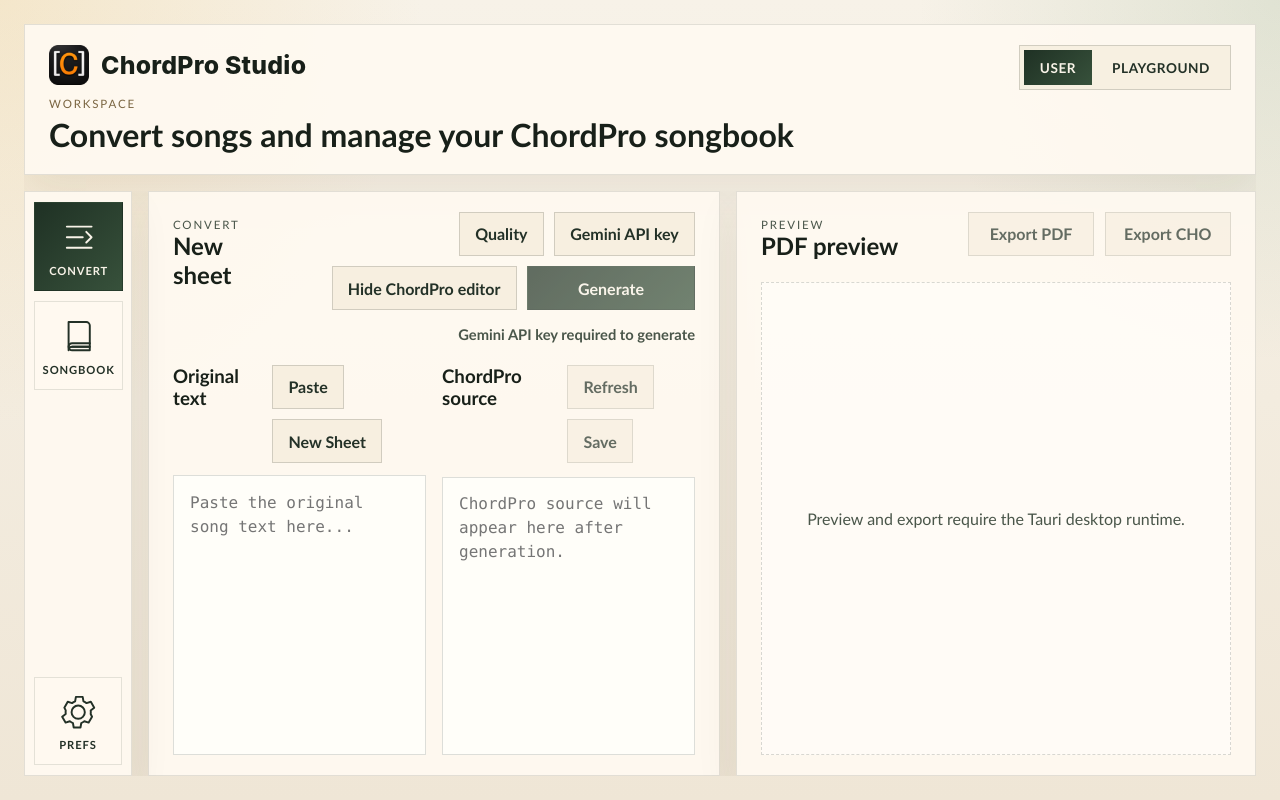
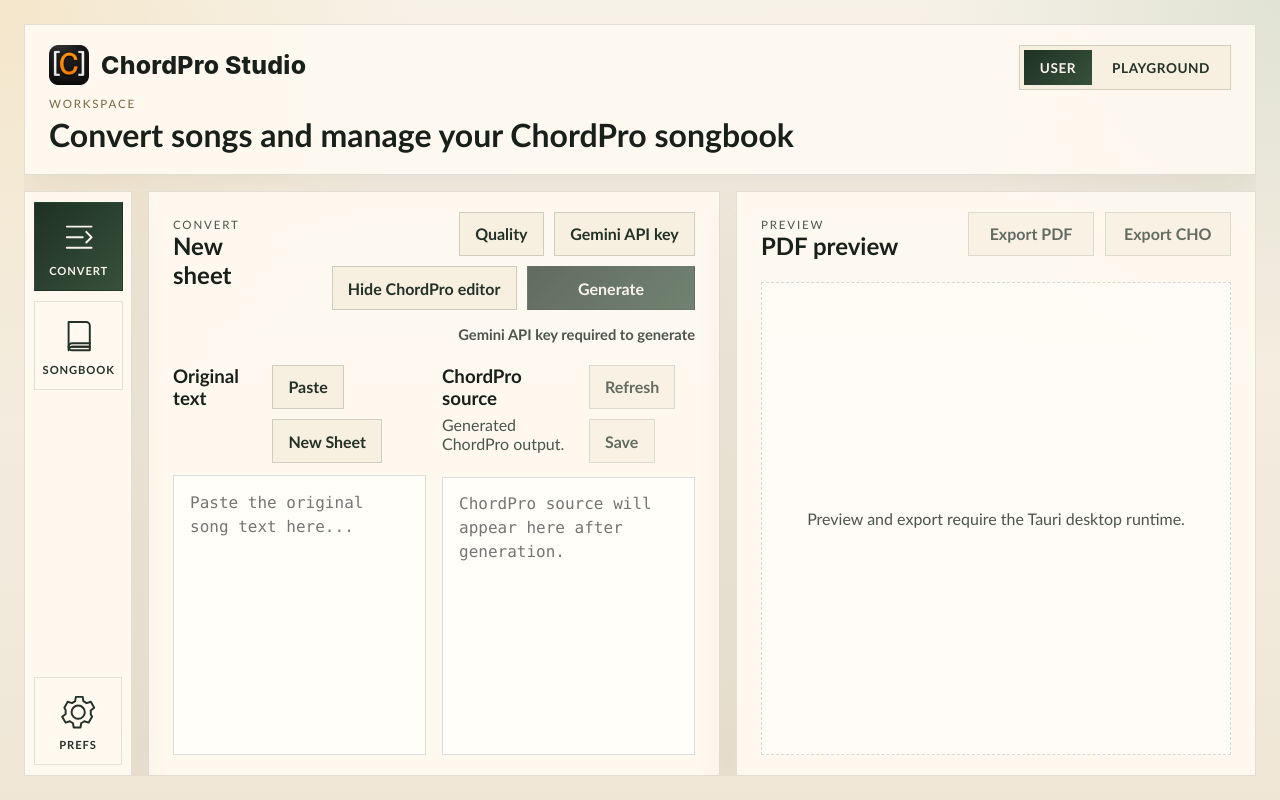
Before and after one commit to JCPaezD/chordpro-studio, a Vue app in the folder app/: page / in a window 1280 px wide. Both pictures are taken after a click on the button "Show ChordPro editor". Built offline with nearby package versions, Linux system fonts and the light colour scheme; no server answers.

Commit message:
feat(editor): unify ChordPro unsaved-state headers

```diff
--- /dev/null
+++ b/app/src/ui/components/ChordProEditorHeader.vue
@@ -0,0 +1,85 @@
+<script setup lang="ts">
+import { computed, useSlots } from "vue";
+
+const props = withDefaults(
+  defineProps<{
+    title: string;
+    subtitle?: string;
+    showUnsavedChanges?: boolean;
+  }>(),
+  {
+    subtitle: "",
+    showUnsavedChanges: false
+  }
+);
+
+const slots = useSlots();
+const hasActions = computed(() => !!slots.actions);
+</script>
+
+<template>
+  <div class="editor-header">
+    <div class="editor-header-copy">
+      <h3>{{ props.title }}</h3>
+      <p v-if="props.subtitle">{{ props.subtitle }}</p>
+    </div>
+    <div v-if="props.showUnsavedChanges || hasActions" class="editor-header-aside">
+      <span v-if="props.showUnsavedChanges" class="dirty-badge">Unsaved changes</span>
+      <div v-if="hasActions" class="editor-header-actions">
+        <slot name="actions" />
+      </div>
+    </div>
+  </div>
+</template>
+
+<style scoped>
+.editor-header,
+.editor-header-aside {
+  display: flex;
+  justify-content: space-between;
+  gap: 1rem;
+}
+
+.editor-header,
+.editor-header-aside {
+  align-items: flex-start;
+}
+
+.editor-header {
+  flex: 0 0 auto;
+}
+
+.editor-header-copy h3,
+.editor-header-copy p {
+  margin: 0;
+}
+
+.editor-header-copy p {
+  margin-top: 0.4rem;
+  color: #4a564a;
+}
+
+.editor-header-actions {
+  display: flex;
+  flex-wrap: wrap;
+  gap: 0.65rem;
+  align-items: center;
+}
+
+.dirty-badge {
+  padding: 0.35rem 0.55rem;
+  background: #f0dfb9;
+  color: #5b4320;
+  font-size: 0.8rem;
+  font-weight: 700;
+  text-transform: uppercase;
+  letter-spacing: 0.05em;
+}
+
+@media (max-width: 900px) {
+  .editor-header,
+  .editor-header-aside {
+    flex-direction: column;
+  }
+}
+</style>
--- a/app/src/ui/views/UserView.vue
+++ b/app/src/ui/views/UserView.vue
@@ -5,6 +5,7 @@
 import { openUrl } from "@tauri-apps/plugin-opener";
 import appLogo from "../assets/logo-64.png";
 import ChordProEditorPane from "../components/ChordProEditorPane.vue";
+import ChordProEditorHeader from "../components/ChordProEditorHeader.vue";
 import ClearSongbookModal from "../components/ClearSongbookModal.vue";
 import LoadingOverlayCard from "../components/LoadingOverlayCard.vue";
 import SongList from "../components/SongList.vue";
@@ -61,6 +62,7 @@
   songbook,
   songbookError,
   selectedSongPath,
+  hasUnsavedChanges,
   pasteFromClipboard,
   requestClearAllState,
   requestClearSongbook,
@@ -180,6 +182,17 @@
 const songbookEditorSubtitle = computed(() =>
   workspaceDocument.value.fileName || "Open a song from the list to edit its `.cho` content."
 );
+const convertEditorSubtitle = computed(() => {
+  if (!chordProText.value.trim()) {
+    return "Generated ChordPro output.";
+  }
+
+  if (workspaceDocument.value.filePath) {
+    return workspaceDocument.value.fileName || "Linked to the current file.";
+  }
+
+  return "Not saved to a file yet.";
+});
 const songbookHeaderLabel = computed(() => {
   const path = songbook.value?.path?.trim();
   if (!path) {
@@ -1259,19 +1272,20 @@
                   @update:model-value="updateChordPro"
                 >
                   <template #header>
-                    <div class="editor-heading convert-heading">
-                      <div>
-                        <h3>ChordPro source</h3>
-                      </div>
-                      <div class="header-actions">
+                    <ChordProEditorHeader
+                      title="ChordPro source"
+                      :subtitle="convertEditorSubtitle"
+                      :show-unsaved-changes="hasUnsavedChanges"
+                    >
+                      <template #actions>
                         <button class="mini-button" :disabled="loading || isGeneratingPreview || isRefreshingPreview || !isTauri() || !chordProText" @click="previewFromChordPro">
                           Refresh
                         </button>
                         <button class="mini-button" :disabled="!chordProText" @click="saveDocument">
                           Save
                         </button>
-                      </div>
-                    </div>
+                      </template>
+                    </ChordProEditorHeader>
                   </template>
                 </ChordProEditorPane>
               </section>
@@ -1360,25 +1374,20 @@
               </aside>
 
               <section class="editor-panel card-subsection">
-                <div class="editor-heading">
-                  <div>
-                    <h3>{{ songbookEditorTitle }}</h3>
-                    <p>
-                      {{ songbookEditorSubtitle }}
-                    </p>
-                  </div>
-                  <div class="editor-heading-aside">
-                    <span v-if="workspaceDocument.dirty" class="dirty-badge">Unsaved changes</span>
-                    <div class="header-actions">
+                <ChordProEditorHeader
+                  :title="songbookEditorTitle"
+                  :subtitle="songbookEditorSubtitle"
+                  :show-unsaved-changes="hasUnsavedChanges"
+                >
+                  <template #actions>
                     <button class="mini-button" :disabled="!chordProText" @click="saveDocument">
                       Save
                     </button>
                     <button class="mini-button" :disabled="loading || isGeneratingPreview || isRefreshingPreview || !isTauri() || !chordProText" @click="previewFromChordPro">
                       Refresh
                     </button>
-                    </div>
-                  </div>
-                </div>
+                  </template>
+                </ChordProEditorHeader>
 
                 <ChordProEditorPane
                   ref="songbookEditorPaneRef"
@@ -2035,23 +2044,21 @@
 .panel-header,
 .secondary-header,
 .editor-heading,
-.song-list-header,
-.editor-heading-aside {
+.song-list-header {
   display: flex;
   justify-content: space-between;
   gap: 1rem;
 }
 
 .secondary-header,
-.preview-header,
 .editor-heading,
-.editor-heading-aside {
+.preview-header {
   align-items: flex-start;
 }
 
 .panel-header,
-.song-list-header,
-.editor-heading {
+.editor-heading,
+.song-list-header {
   flex: 0 0 auto;
 }
 
@@ -2395,16 +2402,6 @@
   gap: 0.85rem;
 }
 
-.dirty-badge {
-  padding: 0.35rem 0.55rem;
-  background: #f0dfb9;
-  color: #5b4320;
-  font-size: 0.8rem;
-  font-weight: 700;
-  text-transform: uppercase;
-  letter-spacing: 0.05em;
-}
-
 .preview-panel .message {
   margin: 0;
   text-align: center;
@@ -2714,8 +2711,7 @@
   .user-header,
   .panel-header,
   .secondary-header,
-  .editor-heading,
-  .editor-heading-aside {
+  .editor-heading {
     flex-direction: column;
   }
 
```
Also changed, not shown: 2 other files (tests, documents, lock files or other folders). Lines whose indentation alone changed are shown as unchanged.
